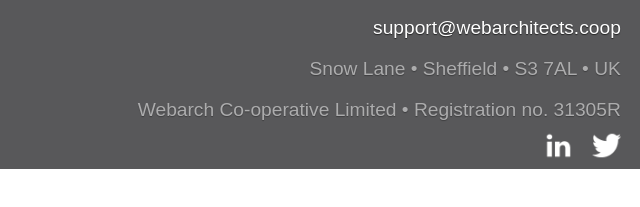
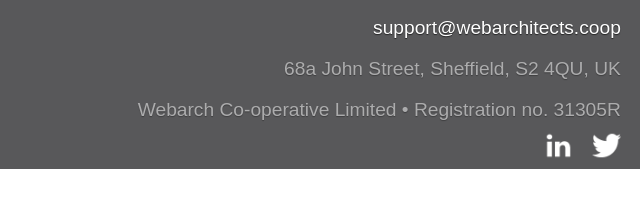
Before and after one commit to webarch-coop/webarch-coop.github.io, a plain HTML site: page index.html in a window 1280 px wide. Shown: the part 561-768 px from the top of the page, 640-1280 px from the left. Drawn offline with Linux system fonts and the light colour scheme.

Commit message:
Postal address updated

```diff
--- a/index.html
+++ b/index.html
@@ -148,7 +148,7 @@ Copy the following HTML at add a status update...
                 <li class="pure-menu-item"><a class="pure-menu-link pure-menu-disabled"><span itemprop="name">Webarchitects</span></a></li>
                 <li class="pure-menu-item"><a class="pure-menu-link pure-menu-disabled"><span itemprop="telephone">+44 114 276 9709</span></a></li>
                 <li class="pure-menu-item"><a class="pure-menu-link" href="mailto:support@webarchitects.coop" itemprop="email">support@webarchitects.coop</a></li>
-                <li class="pure-menu-item"><a class="pure-menu-link pure-menu-disabled" itemscope itemtype="http://schema.org/PostalAddress"><span itemprop="streetAddress">Snow Lane</span> &bull; <span itemprop="addressRegion">Sheffield</span> &bull; <span itemprop="postalCode">S3 7AL</span> &bull; <span itemprop="addressCountry">UK</span></a></li>
+                <li class="pure-menu-item"><a class="pure-menu-link pure-menu-disabled" itemscope itemtype="http://schema.org/PostalAddress"><span itemprop="streetAddress">68a John Street</span>, <span itemprop="addressRegion">Sheffield</span>, <span itemprop="postalCode">S2 4QU</span>, <span itemprop="addressCountry">UK</span></a></li>
                 <li class="pure-menu-item"><a class="pure-menu-link pure-menu-disabled"><span itemprop="legalName">Webarch Co-operative Limited</span> &bull; Registration no. 31305R</a></li>
               </ul>
             </div>
```
